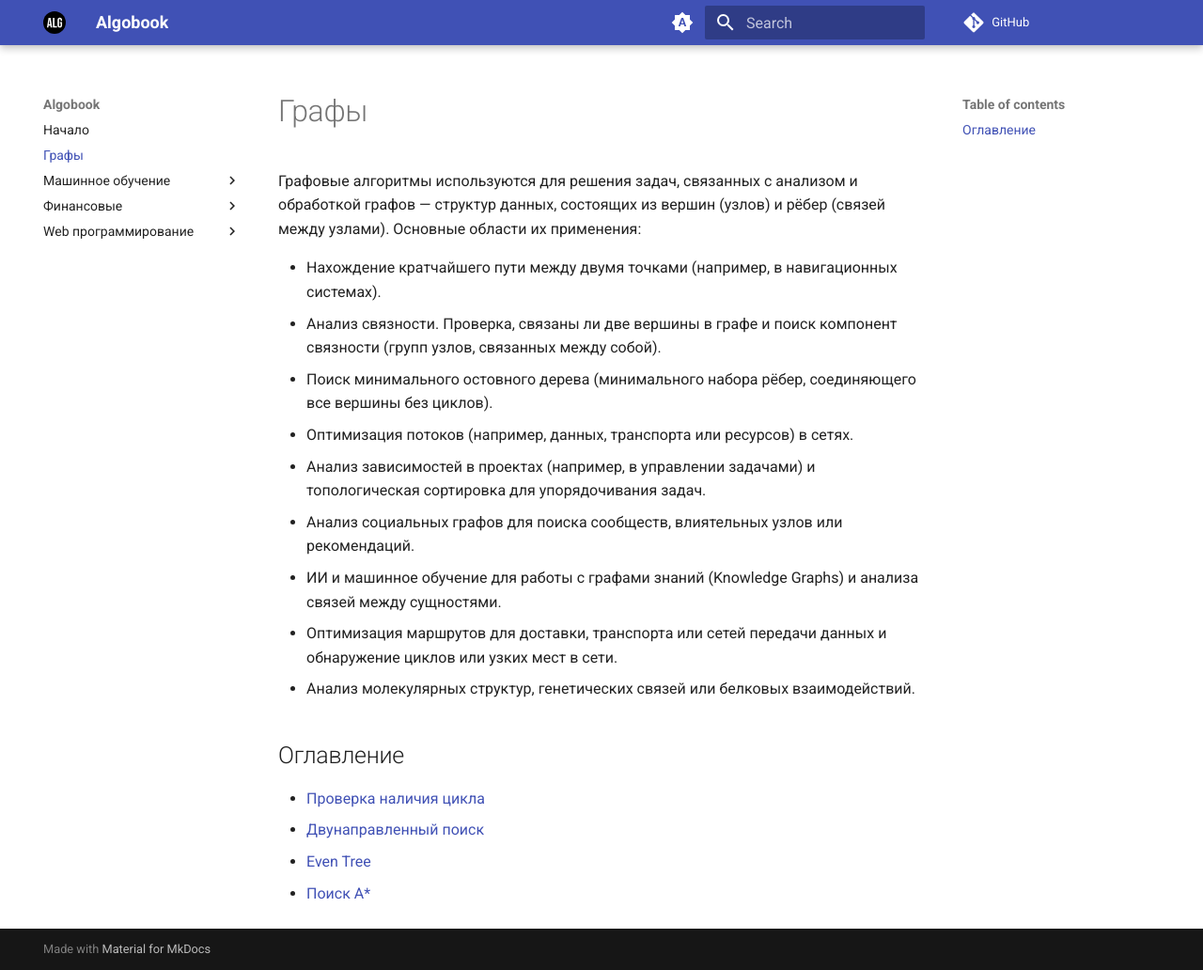
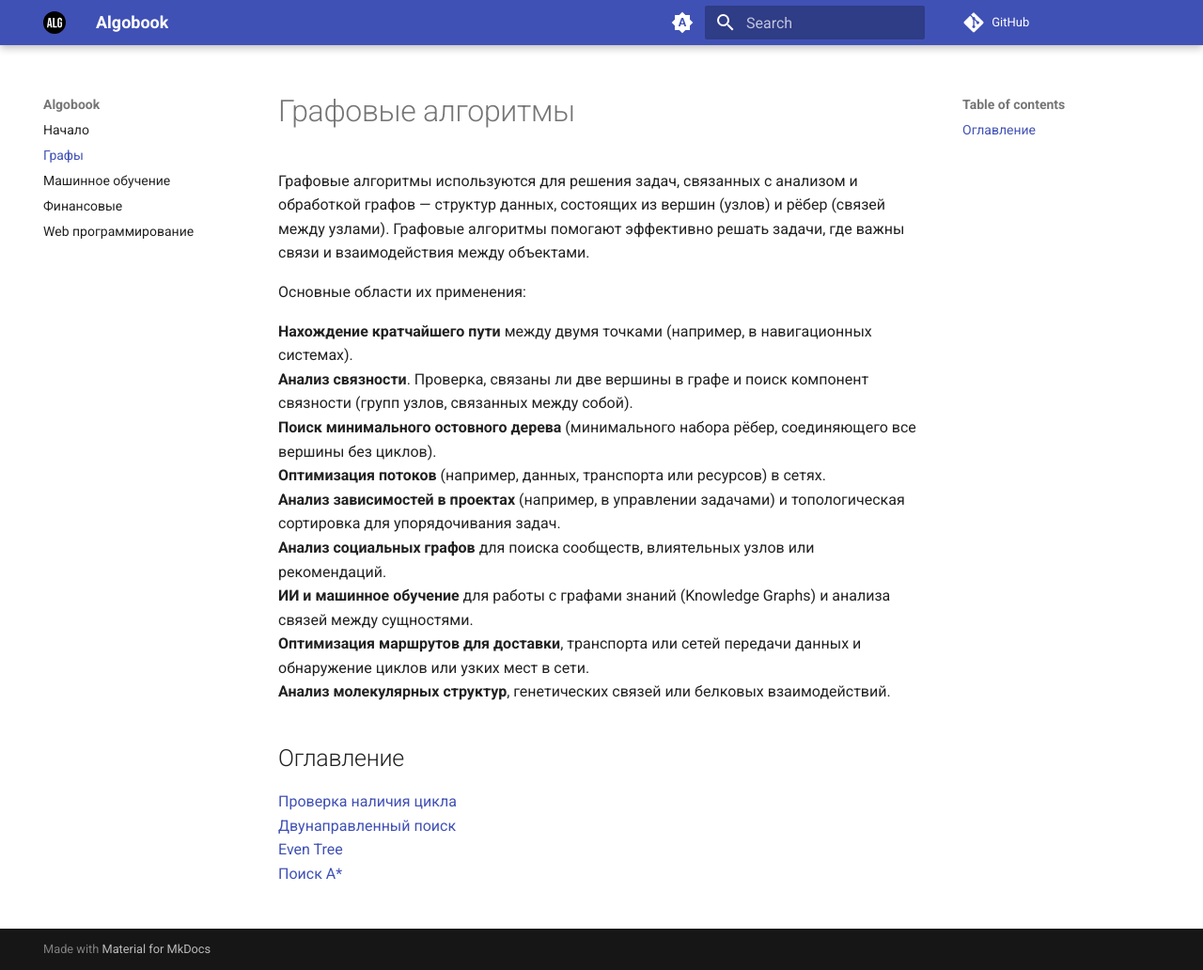
Before and after one commit to neegor/algoritmy, an MkDocs documentation site: the page built from docs/graphs/index.md, in a window 1280 px wide and 1032 px high. Shown: the whole window at 94% size. Built offline with MkDocs 1.6.1 and Material for MkDocs 9.7.7, drawn with Linux system fonts in a browser that asks for light colours; comment, search, counter and statistics services are not loaded.

Commit message:
Изменил навигацию

```diff
--- a/docs/graphs/index.md
+++ b/docs/graphs/index.md
@@ -1,20 +1,22 @@
-# Графы
+# Графовые алгоритмы
 
-Графовые алгоритмы используются для решения задач, связанных с анализом и обработкой графов — структур данных, состоящих из вершин (узлов) и рёбер (связей между узлами). Основные области их применения:
+Графовые алгоритмы используются для решения задач, связанных с анализом и обработкой графов — структур данных, состоящих из вершин (узлов) и рёбер (связей между узлами). Графовые алгоритмы помогают эффективно решать задачи, где важны связи и взаимодействия между объектами.
 
-- Нахождение кратчайшего пути между двумя точками (например, в навигационных системах).
-- Анализ связности. Проверка, связаны ли две вершины в графе и поиск компонент связности (групп узлов, связанных между собой).
-- Поиск минимального остовного дерева (минимального набора рёбер, соединяющего все вершины без циклов).
-- Оптимизация потоков (например, данных, транспорта или ресурсов) в сетях.
-- Анализ зависимостей в проектах (например, в управлении задачами) и топологическая сортировка для упорядочивания задач.
-- Анализ социальных графов для поиска сообществ, влиятельных узлов или рекомендаций.
-- ИИ и машинное обучение для работы с графами знаний (Knowledge Graphs) и анализа связей между сущностями.
-- Оптимизация маршрутов для доставки, транспорта или сетей передачи данных и обнаружение циклов или узких мест в сети.
-- Анализ молекулярных структур, генетических связей или белковых взаимодействий.
+Основные области их применения:
+
+__Нахождение кратчайшего пути__ между двумя точками (например, в навигационных системах).
+__Анализ связности__. Проверка, связаны ли две вершины в графе и поиск компонент связности (групп узлов, связанных между собой).
+__Поиск минимального остовного дерева__ (минимального набора рёбер, соединяющего все вершины без циклов).
+__Оптимизация потоков__ (например, данных, транспорта или ресурсов) в сетях.
+__Анализ зависимостей в проектах__ (например, в управлении задачами) и топологическая сортировка для упорядочивания задач.
+__Анализ социальных графов__ для поиска сообществ, влиятельных узлов или рекомендаций.
+__ИИ и машинное обучение__ для работы с графами знаний (Knowledge Graphs) и анализа связей между сущностями.
+__Оптимизация маршрутов для доставки__, транспорта или сетей передачи данных и обнаружение циклов или узких мест в сети.
+__Анализ молекулярных структур__, генетических связей или белковых взаимодействий.
 
 ## Оглавление
 
-- [Проверка наличия цикла](check_cycle.md)
-- [Двунаправленный поиск](bidirectional_a_star.md)
-- [Even Tree](graphs/even_tree.md)
-- [Поиск A*](../machine_learning/astar.md)
+[Проверка наличия цикла](check_cycle.md)
+[Двунаправленный поиск](bidirectional_a_star.md)
+[Even Tree](even_tree.md)
+[Поиск A*](../machine_learning/astar.md)
--- a/mkdocs.yml
+++ b/mkdocs.yml
@@ -35,23 +35,23 @@ nav:
       #- Проверка наличия цикла: graphs/check_cycle.md
       #- Двунаправленный поиск: graphs/bidirectional_a_star.md
       #- Even Tree: graphs/even_tree.md
-    - Машинное обучение:
-      - Apriori алгоритм: machine_learning/apriori_algorithm.md
-      - Преобразования Данных: machine_learning/data_transformations.md
-      - Поиск A*: machine_learning/astar.md
-      - Автоматическая дифференциация: machine_learning/automatic_differentiation.md
-    - Финансовые:
-      - Равноценный ежемесячный взнос (EMI): financial/equated_monthly_installments.md
-      - Диофантово уравнение: financial/diophantine_equation.md
-      - Дерево Меркла: financial/merkle_tree.md
-    - Web программирование:
-      - Парсер поисковой выдачи Google: web_programming/crawl_google_results.md
-      - Скачивание картинок из поиска Google: web_programming/download_images_from_google_query.md
-      - Конвертер валют: web_programming/currency_converter.md
-      - Текущая биржевая цена: web_programming/current_stock_price.md
-      - Текущая погода: web_programming/current_weather.md
-      - Получение информации с Github: web_programming/fetch_github_info.md
-      - Получение геолокации по IP-адресу пользователя: web_programming/get_ip_geolocation.md
+    - Машинное обучение: machine_learning/index.md
+      #- Apriori алгоритм: machine_learning/apriori_algorithm.md
+      #- Преобразования Данных: machine_learning/data_transformations.md
+      #- Поиск A*: machine_learning/astar.md
+      #- Автоматическая дифференциация: machine_learning/automatic_differentiation.md
+    - Финансовые: financial/index.md
+      #- Равноценный ежемесячный взнос (EMI): financial/equated_monthly_installments.md
+      #- Диофантово уравнение: financial/diophantine_equation.md
+      #- Дерево Меркла: financial/merkle_tree.md
+    - Web программирование: web_programming/index.md
+      #- Парсер поисковой выдачи Google: web_programming/crawl_google_results.md
+      #- Скачивание картинок из поиска Google: web_programming/download_images_from_google_query.md
+      #- Конвертер валют: web_programming/currency_converter.md
+      #- Текущая биржевая цена: web_programming/current_stock_price.md
+      #- Текущая погода: web_programming/current_weather.md
+      #- Получение информации с Github: web_programming/fetch_github_info.md
+      #- Получение геолокации по IP-адресу пользователя: web_programming/get_ip_geolocation.md
 
 
 markdown_extensions:
```
Also changed, not shown: docs/financial/index.md (added, +39 -0 lines), docs/machine_learning/index.md (added, +30 -0 lines), docs/web_programming/index.md (added, +13 -0 lines).
